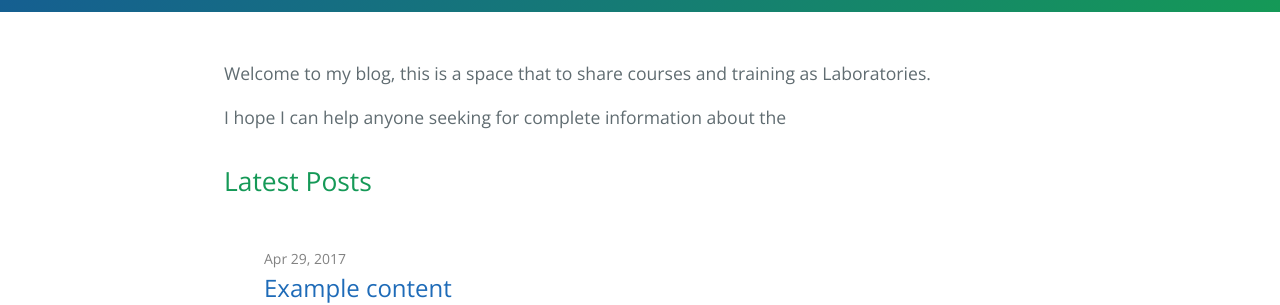
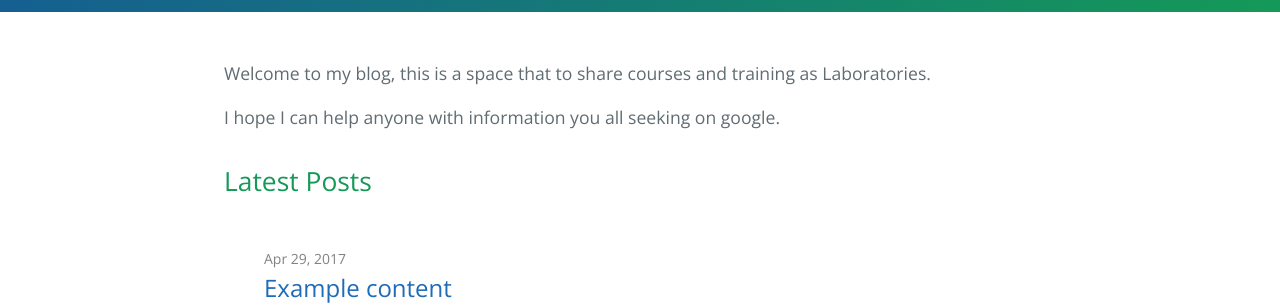
Before and after one commit to JavierLimon/javier-blog, a Jekyll site: the page built from index.md, in a window 1280 px wide. Shown: the part 361-666 px from the top of the page. Built offline with Jekyll 4.4.1, drawn with Linux system fonts in a browser that asks for light colours.

Commit message:
Initial changes...
Co-Authored-By: Javier Limon <JavierLimon@users.noreply.github.com>

```diff
--- a/index.md
+++ b/index.md
@@ -10,4 +10,4 @@ layout: home
 
 Welcome to my blog, this is a space that to share courses and training as Laboratories.
 
-I hope I can help anyone seeking for complete information about the
+I hope I can help anyone with information you all seeking on google.
```
